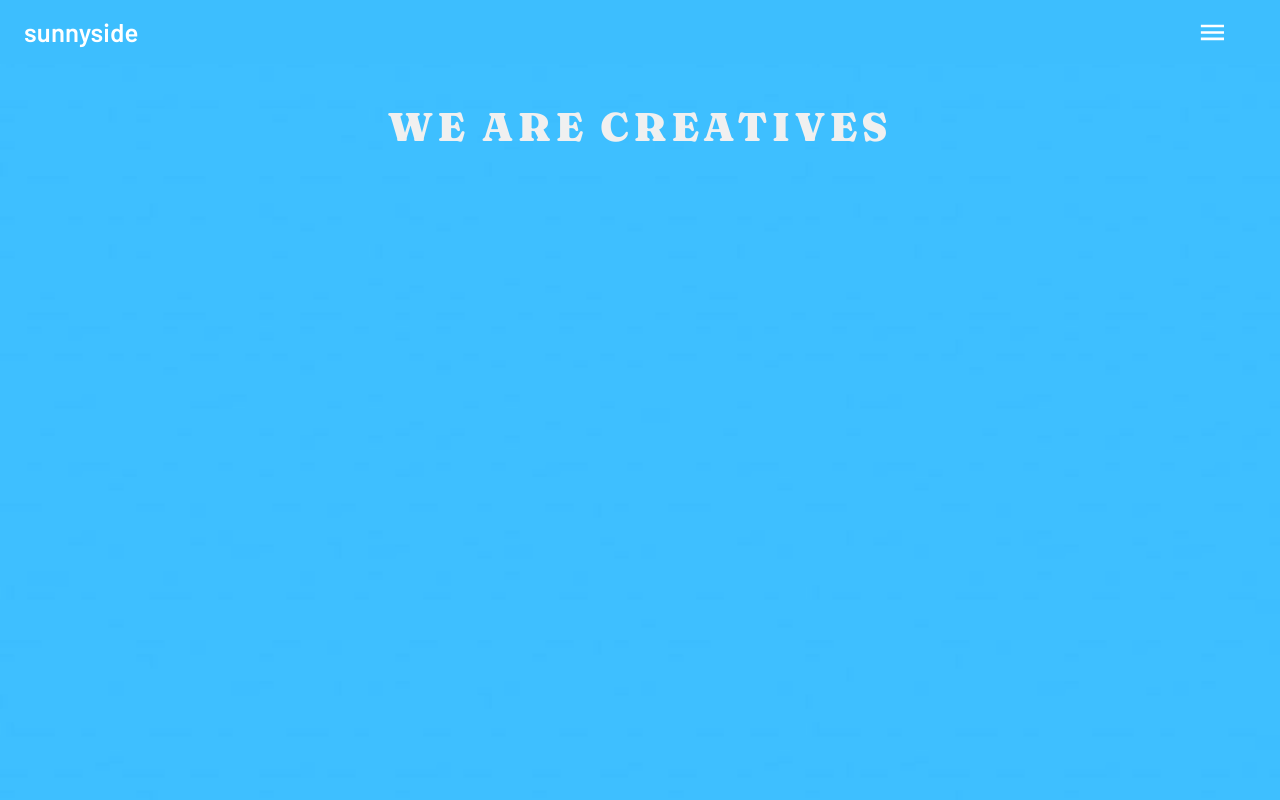
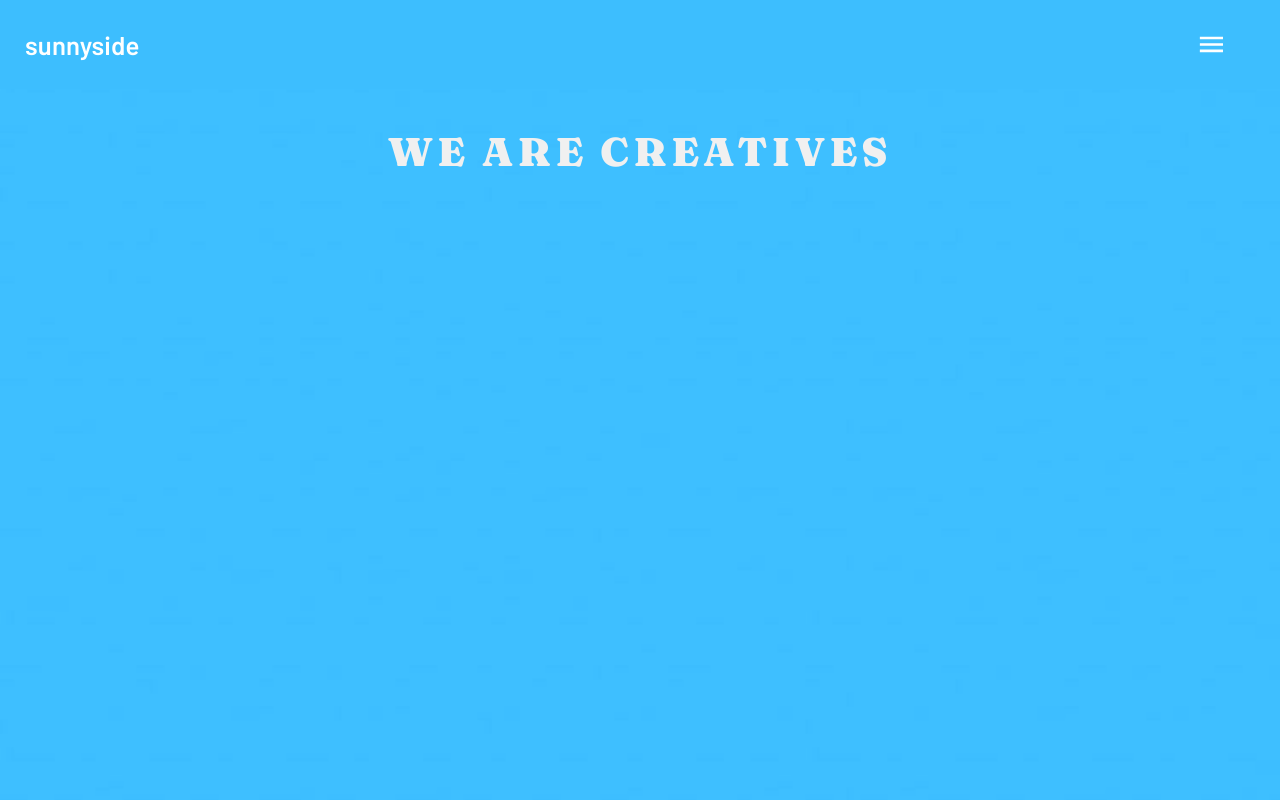
Before and after one commit to chukalicious/mui, a React (Create React App) app in the folder mui/: page / in a window 1280 px wide. Shown: the top 800 px of the page. Built offline with nearby package versions, Linux system fonts and the light colour scheme.

Commit message:
created navbar styles directory and created and applied styles for the toolbar

```diff
--- a/mui/src/components/Navbar.js
+++ b/mui/src/components/Navbar.js
@@ -1,6 +1,7 @@
 import AppBar from "@mui/material/AppBar";
 import Box from "@mui/material/Box";
 import Toolbar from "@mui/material/Toolbar";
+import { toolbarStyles } from "../styles/NavbarStyles";
 
 import Title from "./Title";
 import HamburgerMenu from "./HamburgerMenu";
@@ -9,7 +10,7 @@ const Navbar = () => {
   return (
     <Box sx={{ flexGrow: 1 }}>
       <AppBar elevation={0} position="static">
-        <Toolbar style={{ color: "white" }}>
+        <Toolbar sx={{ ...toolbarStyles }}>
           <Title />
           <HamburgerMenu />
         </Toolbar>
--- /dev/null
+++ b/mui/src/styles/NavbarStyles.js
@@ -0,0 +1,5 @@
+export const toolbarStyles = {
+  border: "#3dbefe solid .01px",
+  p: 2,
+  color: "white",
+};
```
